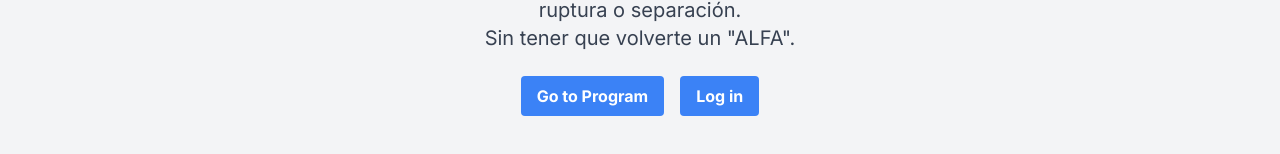
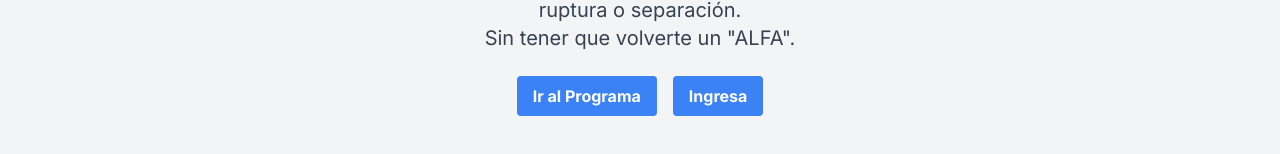
Before and after one commit to Arcturus91/lancemonos-client, a Next.js app: page / in a window 1280 px wide. Shown: the part 442-596 px from the top of the page. Built offline with nearby package versions, Linux system fonts and the light colour scheme; no server answers.

Commit message:
fix english

```diff
--- a/src/app/auth/page.tsx
+++ b/src/app/auth/page.tsx
@@ -129,7 +129,7 @@ const LoginPage: React.FC = () => {
             className="bg-blue-500 hover:bg-blue-600 text-white font-bold py-2 px-4 rounded focus:outline-none focus:shadow-outline"
             disabled={isLoading}
           >
-            {isLoading ? "Logging in..." : "Log In"}
+            {isLoading ? "Ingresando..." : "Ingresa"}
           </button>
         </div>
       </form>
--- a/src/app/components/Footer.tsx
+++ b/src/app/components/Footer.tsx
@@ -1,5 +1,4 @@
 import React from "react";
-import Link from "next/link";
 
 const Footer: React.FC = () => {
   return (
@@ -7,27 +6,27 @@ const Footer: React.FC = () => {
       <div className="container mx-auto px-4">
         <div className="flex justify-between items-center">
           <div className="text-lg font-bold">
-            <Link className="text-white hover:text-gray-400" href="/">
+            <a className="text-white hover:text-gray-400" href="/">
               Lancémonos Nomás
-            </Link>
+            </a>
           </div>
           <div className="text-center">
             <p className="text-lg">
-              &copy; {new Date().getFullYear()} Lancémonos Nomás. All rights
-              reserved.
+              &copy; {new Date().getFullYear()} Lancémonos Nomás. Todos los
+              derechos reservados
             </p>
           </div>
 
           <div className="space-x-4">
-            <Link className="text-white hover:text-gray-400" href="/">
-              Home
-            </Link>
-            <Link className="text-white hover:text-gray-400" href="/programa">
+            <a className="text-white hover:text-gray-400" href="/">
+              Inicio
+            </a>
+            <a className="text-white hover:text-gray-400" href="/courses">
               Programa
-            </Link>
-            <Link className="text-white hover:text-gray-400" href="/login">
-              Log In
-            </Link>
+            </a>
+            <a className="text-white hover:text-gray-400" href="/auth">
+              Ingresa
+            </a>
           </div>
         </div>
       </div>
--- a/src/app/page.tsx
+++ b/src/app/page.tsx
@@ -27,14 +27,14 @@ const LandingPage: React.FC = () => {
           href="/courses"
           className="bg-blue-500 hover:bg-blue-600 text-white font-bold py-2 px-4 mx-2 rounded focus:outline-none focus:shadow-outline"
         >
-          Go to Program
+          Ir al Programa
         </a>
         {!isSessionAuthenticated && (
           <a
             href="/auth"
             className="bg-blue-500 hover:bg-blue-600 text-white font-bold py-2 px-4 mx-2 rounded focus:outline-none focus:shadow-outline"
           >
-            Log in
+            Ingresa
           </a>
         )}
       </div>
```
